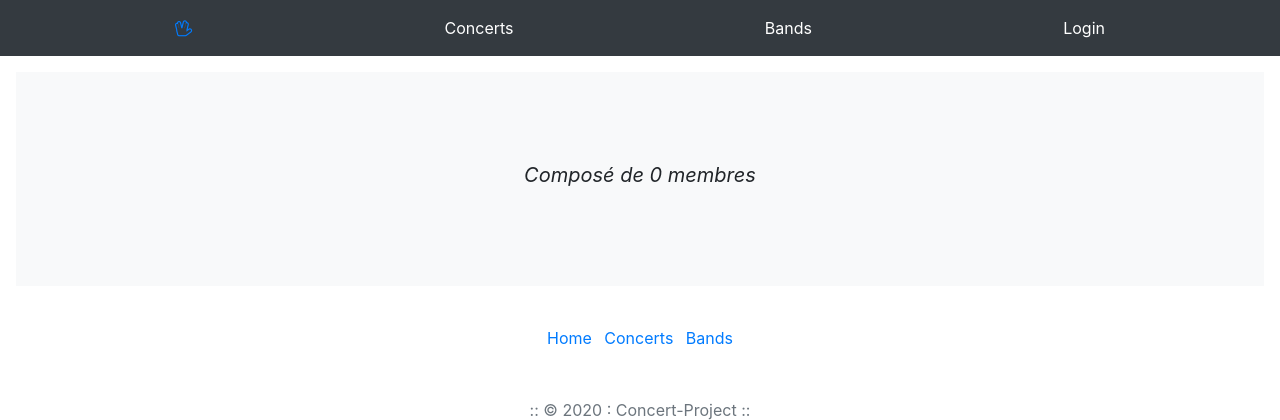
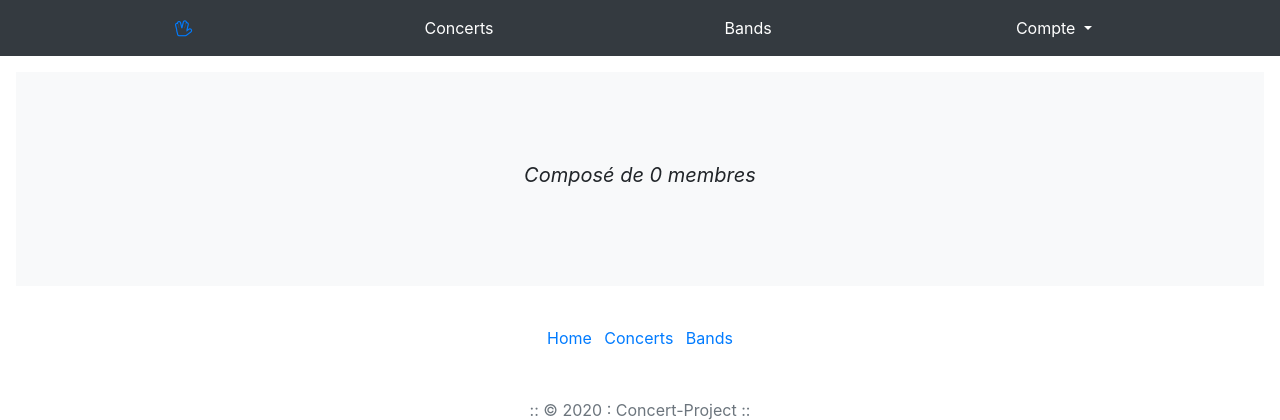
Before and after one commit to SebastienBrach/ProjetPHP-LP-APIDAE, a Symfony app: template templates/band/band.html.twig in a window 1280 px wide. Shown: the top 420 px of the page. Run offline with Twig, Linux system fonts and the light colour scheme; the template is opened without the code that fills it, so the values that code supplies are empty; some libraries are stand-ins or nearby versions.

Commit message:
NAVBAR FINIT

```diff
--- a/templates/navbar.html.twig
+++ b/templates/navbar.html.twig
@@ -6,13 +6,12 @@
         {% if is_granted('IS_AUTHENTICATED_FULLY') %}
         <a style="color: white; text-decoration:none;" class="py-2 d-none d-md-inline-block" href="/concerts">Concerts</a>
         <a style="color: white; text-decoration:none;" class="py-2 d-none d-md-inline-block" href="/bands">Bands</a>
-
         <div class="btn-group">
             <button type="button" class="btn dropdown-toggle" data-toggle="dropdown" aria-haspopup="true" aria-expanded="false" style="color:white; background-color: transparent;">
                 Bienvenue {{ app.user.firstName }}
             </button>
             <div class="dropdown-menu">
-              <a class="dropdown-item" href="#">Mon compte</a>
+              <a class="dropdown-item" href="/account">Mon compte</a>
               <a class="dropdown-item" href="/logout">Logout</a>
             </div>
         </div>
@@ -20,47 +19,16 @@
         {% else %}
         <a style="color: white; text-decoration:none;" class="py-2 d-none d-md-inline-block" href="/concerts">Concerts</a>
         <a style="color: white; text-decoration:none;" class="py-2 d-none d-md-inline-block" href="/bands">Bands</a>
-        <a style="color: white; text-decoration:none;" class="py-2 d-none d-md-inline-block" href="/login">Login</a>
-
+        <div class="btn-group">
+            <button type="button" class="btn dropdown-toggle" data-toggle="dropdown" aria-haspopup="true" aria-expanded="false" style="color:white; background-color: transparent;">
+                Compte
+            </button>
+            <div class="dropdown-menu">
+              <a class="dropdown-item" href="/login">Login</a>
+              <a class="dropdown-item" href="/register">Créer un compte</a>
+            </div>
+        </div>
         {% endif %}
-
 
     </div>
 </nav>
-
-<!--
-<nav class="navbar navbar-expand-lg navbar-light bg-dark">
-    <a class="navbar-brand" href="#">Navbar</a>
-    <button class="navbar-toggler" type="button" data-toggle="collapse" data-target="#navbarSupportedContent" aria-controls="navbarSupportedContent" aria-expanded="false" aria-label="Toggle navigation">
-      <span class="navbar-toggler-icon"></span>
-    </button>
-
-    <div class="collapse navbar-collapse" id="navbarSupportedContent">
-      <ul class="navbar-nav mr-auto">
-        <li class="nav-item active">
-          <a class="nav-link" href="#">Home <span class="sr-only">(current)</span></a>
-        </li>
-        <li class="nav-item">
-          <a class="nav-link" href="#">Link</a>
-        </li>
-        <li class="nav-item dropdown">
-          <a class="nav-link dropdown-toggle" href="#" id="navbarDropdown" role="button" data-toggle="dropdown" aria-haspopup="true" aria-expanded="false">
-            Dropdown
-          </a>
-          <div class="dropdown-menu" aria-labelledby="navbarDropdown">
-            <a class="dropdown-item" href="#">Action</a>
-            <a class="dropdown-item" href="#">Another action</a>
-            <div class="dropdown-divider"></div>
-            <a class="dropdown-item" href="#">Something else here</a>
-          </div>
-        </li>
-        <li class="nav-item">
-          <a class="nav-link disabled" href="#">Disabled</a>
-        </li>
-      </ul>
-      <form class="form-inline my-2 my-lg-0">
-        <input class="form-control mr-sm-2" type="search" placeholder="Search" aria-label="Search">
-        <button class="btn btn-outline-success my-2 my-sm-0" type="submit">Search</button>
-      </form>
-    </div>
-  </nav> -->
```
